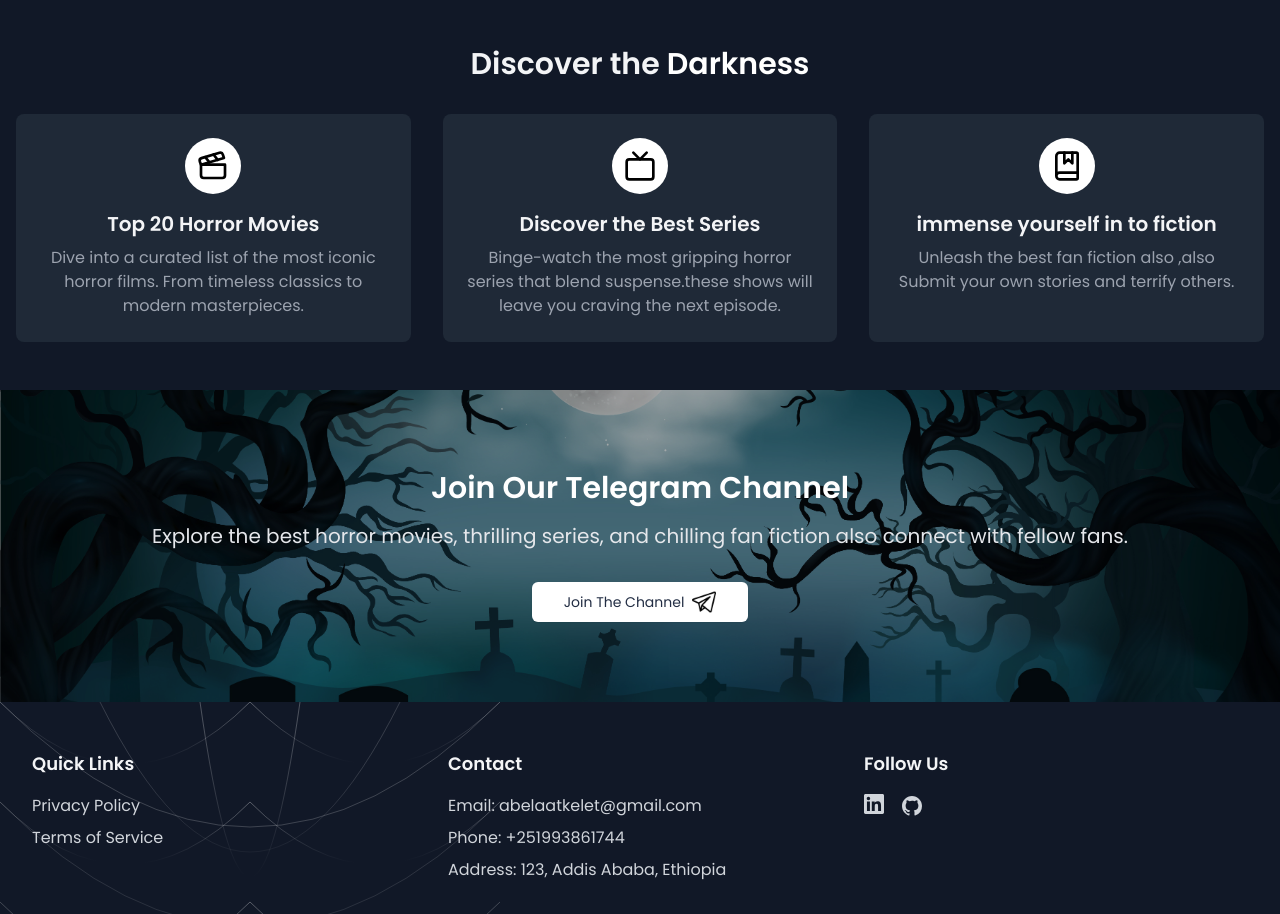
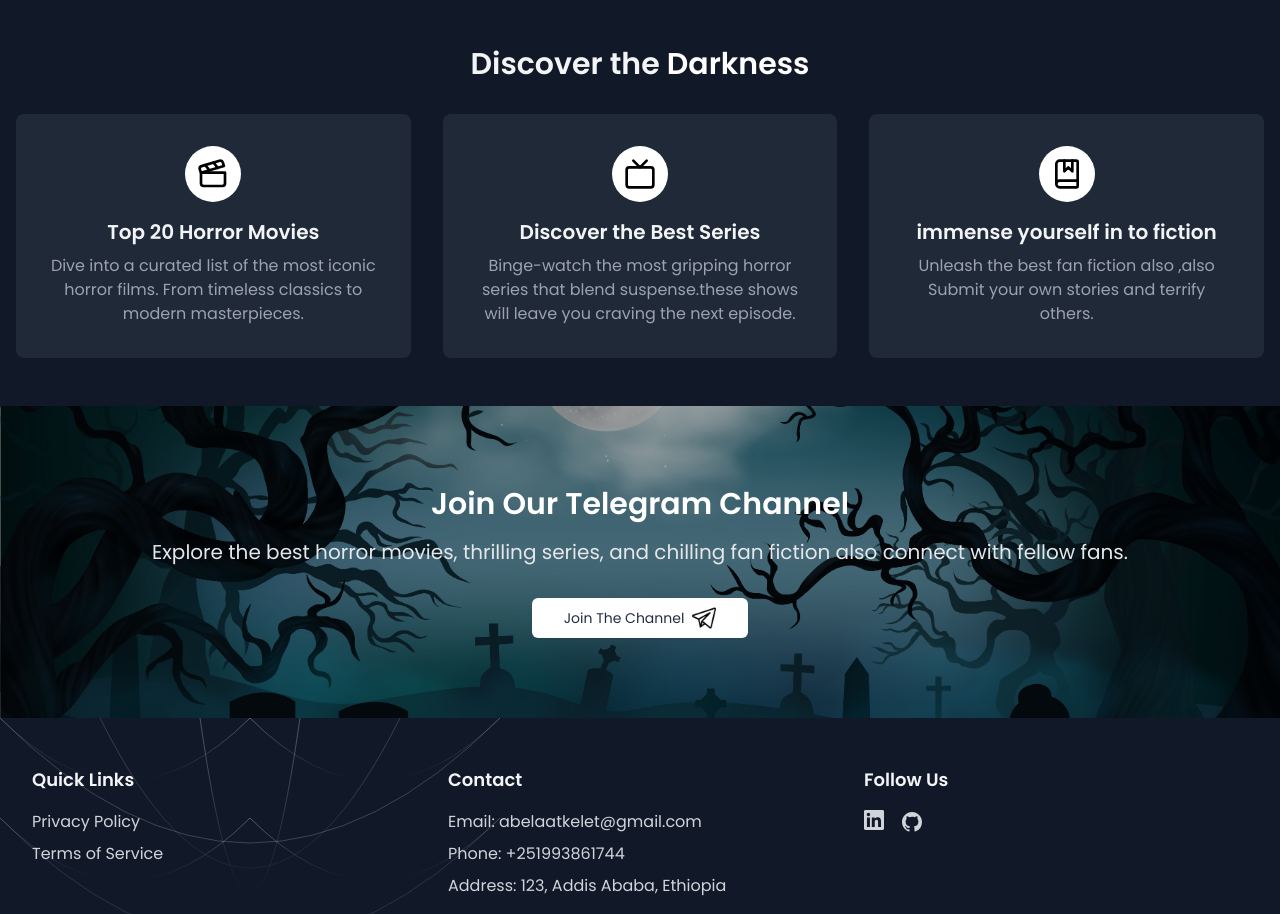
Before and after one commit to abelxo19/horror-fan-site, a Next.js app: page / in a window 1280 px wide. Shown: the part 802-1716 px from the top of the page. Built offline with nearby package versions, Linux system fonts and the light colour scheme; no server answers.

Commit message:
style-change-div-card

```diff
--- a/components/features.tsx
+++ b/components/features.tsx
@@ -31,7 +31,7 @@
         <h2 className="text-3xl font-bold text-center mb-8">
           Discover the <GlitchyText>Darkness</GlitchyText>
         </h2>
-        <div className="grid grid-cols-1 md:grid-cols-3 gap-8">
+        <div className="grid grid-cols-1 md:grid-cols-3 gap-8 ">
           {features.map((feature, index) => (
             <FeatureCard key={index} {...feature} index={index} />
           ))}
@@ -55,7 +55,7 @@
       animate={{ opacity: 1, y: 0 }}
       transition={{ duration: 0.5, delay: index * 0.2 }}
       whileHover={{ scale: 1.05 }}
-      className="flex flex-col items-center text-center p-6 bg-gray-800 rounded-lg"
+      className="flex flex-col items-center text-center p-8 bg-gray-800 rounded-lg"
     >
       <motion.div
         whileHover={{ rotate: 360 }}
```
